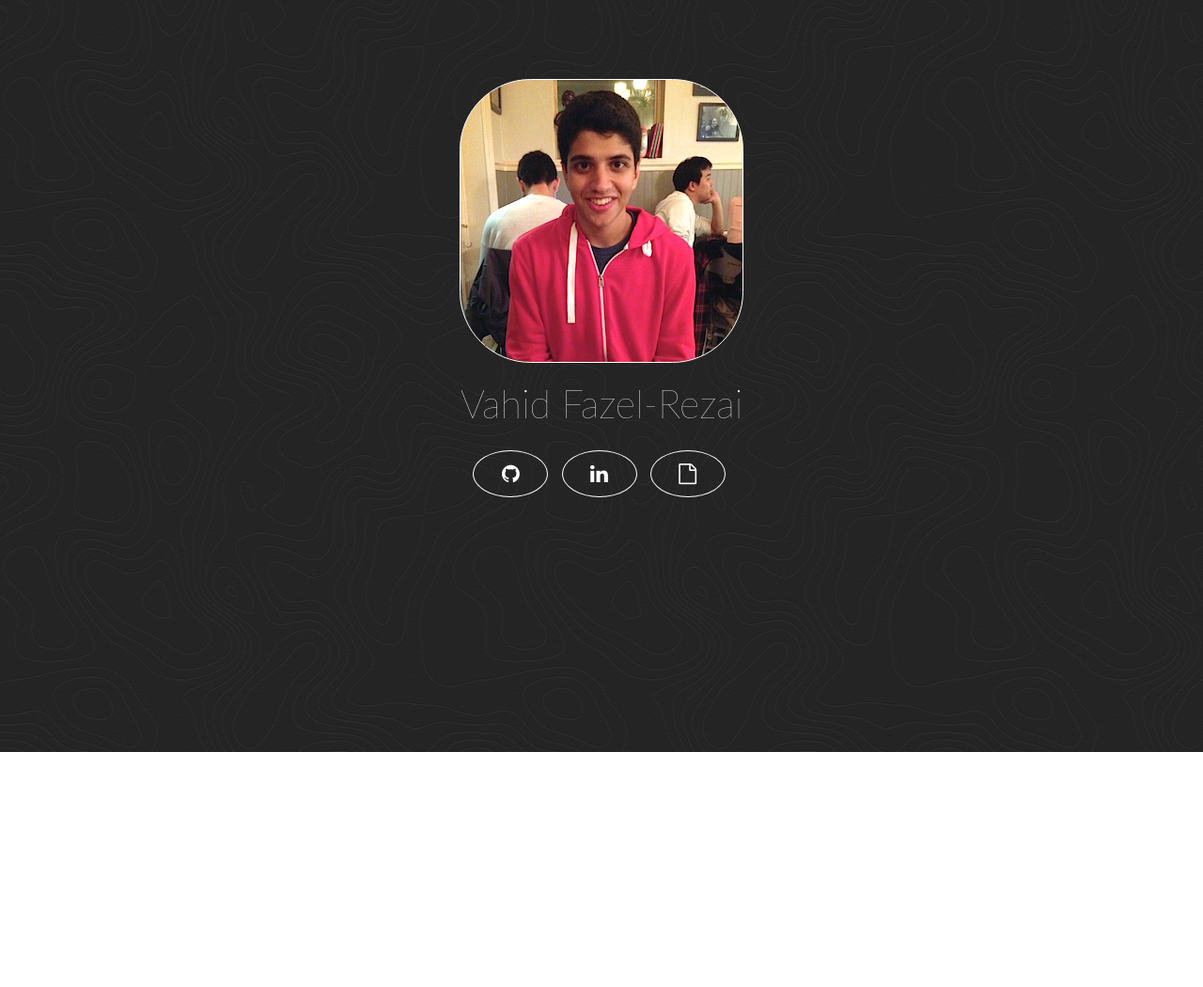
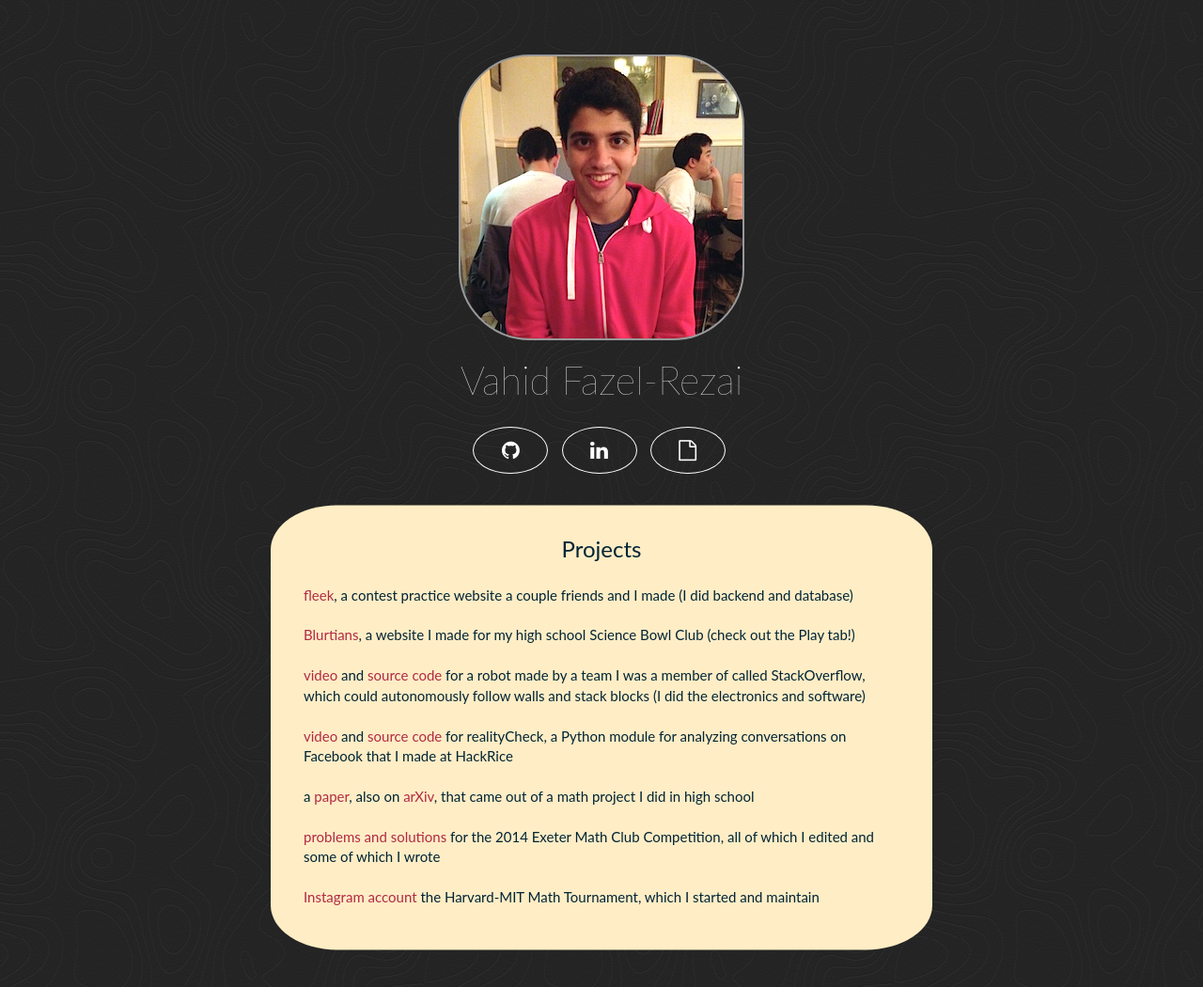
Before and after one commit to vahidfazelrezai/vahidfazelrezai.github.io, a plain HTML site: page index.html in a window 1280 px wide. Shown: the whole page at 94% size. Before the commit the page ends 800 px from the top, so only its background shows below. Drawn offline with Linux system fonts and the light colour scheme.

Commit message:
add projects, other small changes

```diff
--- a/index.css
+++ b/index.css
@@ -31,6 +31,18 @@ body {
     /*background: #002436;*/
 }
 
+a {
+    text-decoration: none;
+    color: #B22A44;
+}
+
+a:hover,
+a:focus,
+a:active,
+a.active {
+    text-decoration: underline;
+}
+
 /* desktop */
 @media (min-width: 768px) {
     .page-container {
@@ -38,8 +50,8 @@ body {
         margin-left: auto;
         padding-left: 15px;
         padding-right: 15px;
-        padding-top: 75px;
-        padding-bottom: 15px;
+        padding-top: 50px;
+        padding-bottom: 75px;
     }
 }
 
@@ -62,7 +74,7 @@ portrait and name attributes
 .portrait {
     background-image: url(vahid.jpg);
     background-size: cover;
-    border: 1px solid #fff;
+    border: 2px solid #999;
     border-radius: 25%;
     margin: auto;
 }
@@ -75,8 +87,8 @@ portrait and name attributes
 /* desktop */
 @media (min-width: 768px) {
     .portrait {
-        width: 302px;
-        height: 302px;
+        width: 304px;
+        height: 304px;
         position: relative;
         top: 50%;
         transform: translateY(-50%);
@@ -86,10 +98,10 @@ portrait and name attributes
     .portrait:focus,
     .portrait:active,
     .portrait.active {
-        width: 308px;
-        height: 308px;
-        border: 4px solid #fff;
-        transition: all .1s ease-in-out;
+        width: 304px;
+        height: 304px;
+        border: 2px solid #fff;
+        transition: all .05s ease-in-out;
     }
 
     .portrait-container {
@@ -172,7 +184,7 @@ circular button links
         font-size: 22px;
         line-height: 50px;
         margin-top: 15px;
-        transition: all .15s ease-in-out;
+        transition: all .1s ease-in-out;
     }
 
     .btn-link:hover,
@@ -239,3 +251,34 @@ FontAwesome icons
 .fa-file-o:before {
   content: "\f016";
 }
+
+
+/*
+portfolio
+*/
+
+.portfolio {
+    background-color: #FFEDC5;
+    border-radius: 10%;
+    margin: auto;
+    padding: 30px 35px 45px 35px;
+    color: #002436;
+    font-family: "Lato", "Helvetica Neue", Helvetica, Arial, sans-serif;
+}
+
+/* desktop */
+@media (min-width: 768px) {
+    .portfolio {
+        width: 704px;
+        position: relative;
+        top: 50%;
+        transform: translateY(6%);
+    }
+}
+
+/* mobile */
+@media (max-width: 768px) {
+    .portfolio {
+        display: none;
+    }
+}
--- a/index.html
+++ b/index.html
@@ -32,15 +32,49 @@
         <div class="name">Vahid Fazel-Rezai</div>
         <ul class="list-inline">
             <li>
-                <a href="github.html" class="btn-link"><i class="fa fa-fw fa-github btn-icon"></i></a>
+                <a href="github.html" target="_blank" class="btn-link"><i class="fa fa-fw fa-github btn-icon"></i></a>
             </li>
             <li>
-                <a href="linkedin.html" class="btn-link"><i class="fa fa-fw fa-linkedin"></i></a>
+                <a href="linkedin.html" target="_blank" class="btn-link"><i class="fa fa-fw fa-linkedin"></i></a>
             </li>
             <li>
-                <a href="resume.html" class="btn-link"><i class="fa fa-fw fa-file-o"></i></a>
+                <a href="resume.html" target="_blank" class="btn-link"><i class="fa fa-fw fa-file-o"></i></a>
             </li>
         </ul>
+        <div class="portfolio">
+            <div align="center" style="font-size: 24px;">
+                Projects
+            </div>
+            <br>
+            <div align="left">
+                <a href="http://fleekon.me" target="_blank">fleek</a>, a contest practice website a couple friends and I made (I did backend and database)
+            </div>
+            <br>
+            <div align="left">
+                <a href="http://vahidfazelrezai.me/blurtians/" target="_blank">Blurtians</a>, a website I made for my high school Science Bowl Club (check out the Play tab!)
+            </div>
+            <br>
+            <div align="left">
+                <a href="https://www.youtube.com/watch?v=q5KQCgO0jhY" target="_blank">video</a> and <a href="https://github.com/msit18/MASLAB_Team7/tree/master/StackOverFlow2" target="_blank">source code</a>  for a robot made by a team I was a member of called StackOverflow, which could autonomously follow walls and stack blocks (I did the electronics and software)
+            </div>
+            <br>
+            <div align="left">
+                <a href="https://www.youtube.com/watch?v=ahk7QdXHocY" target="_blank">video</a> and <a href="https://github.com/vfazel/realityCheck/blob/master/realityCheck.py" target="_blank">source code</a> for realityCheck, a Python module for analyzing conversations on Facebook that I made at HackRice
+            </div>
+            <br>
+            <div align="left">
+                a <a href="http://www.combinatorics.org/ojs/index.php/eljc/article/view/v21i2p47" target="_blank">paper</a>, also on <a href="http://arxiv.org/pdf/1309.4802v1.pdf" target="_blank">arXiv</a>, that came out of a math project I did in high school
+            </div>
+            <br>
+            <div align="left">
+                <a href="https://exeter-math.appspot.com/archive/emcc14all.pdf" target="_blank">problems and solutions</a> for the 2014 Exeter Math Club Competition, all of which I edited and some of which I wrote
+
+            </div>
+            <br>
+            <div align="left">
+                <a href="http://instagram.com/mathtournament" target="_blank">Instagram account</a> the Harvard-MIT Math Tournament, which I started and maintain
+            </div>
+        </div>
     </div>
 
   </body>
```
Also changed, not shown: 1 other file.
